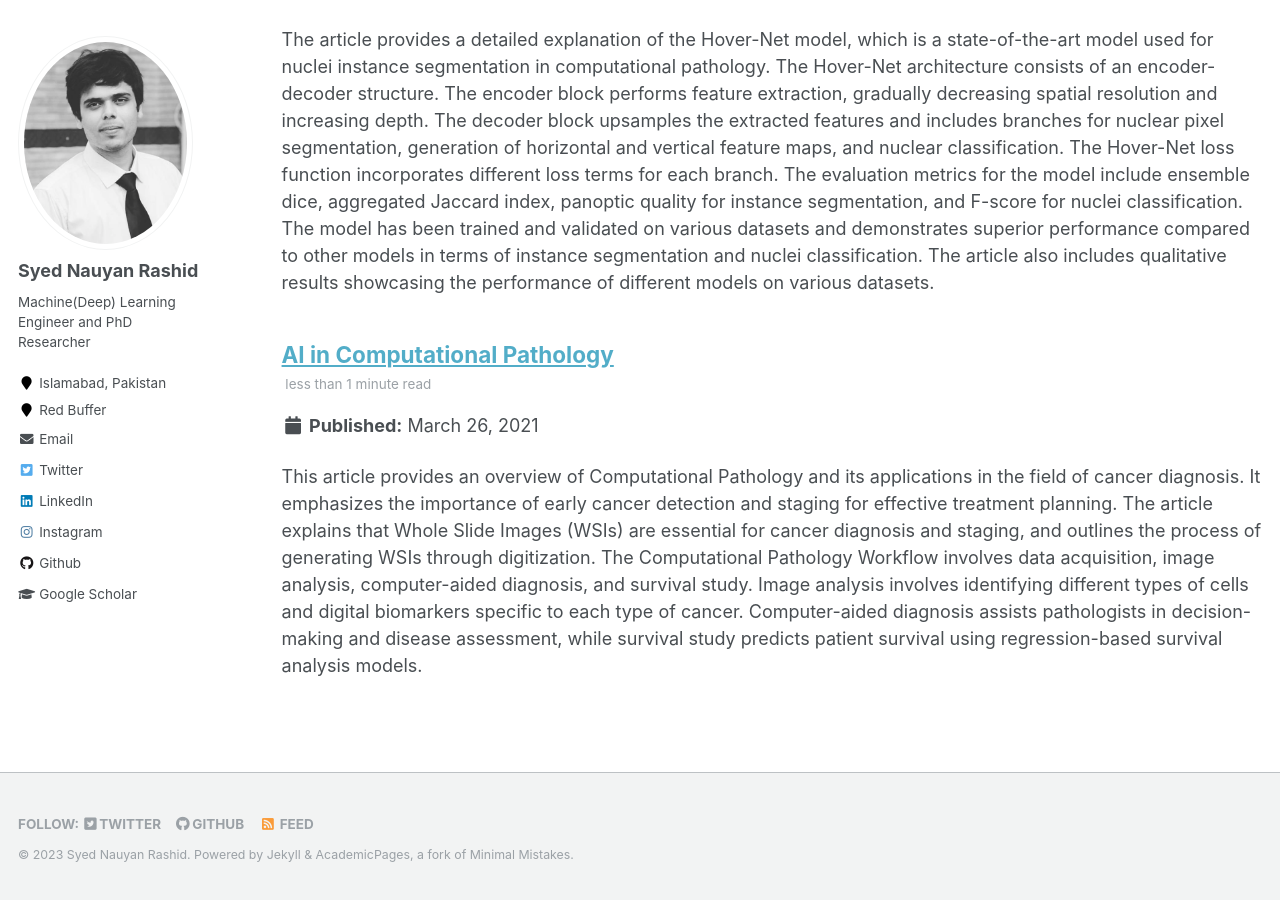
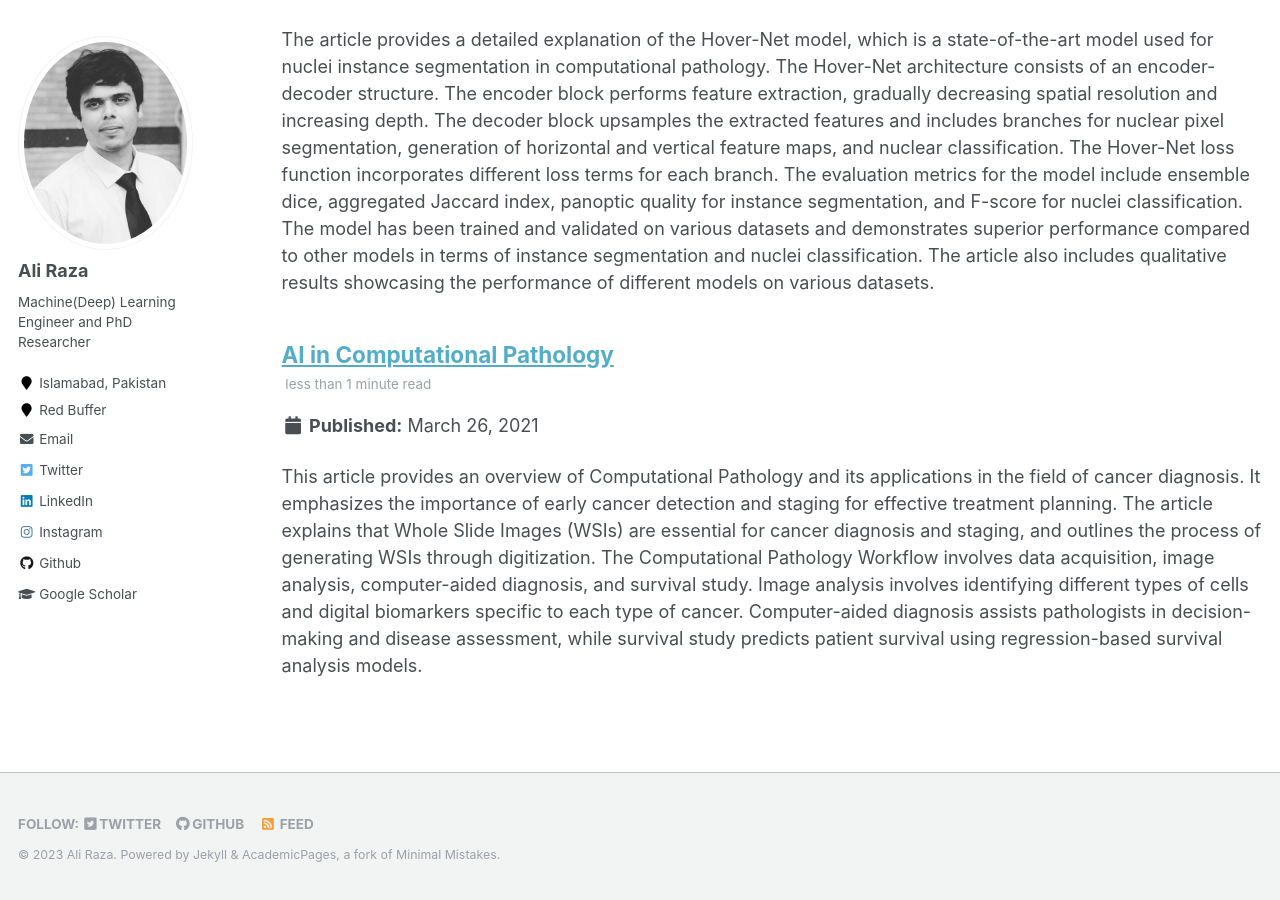
Before and after one commit to dataguy-ali/dataguy-ali.github.io, a Jekyll site: the page built from _pages/projects.html, in a window 1280 px wide and 900 px high, scrolled down 29437 px. Built offline with Jekyll 4.4.1, drawn with Linux system fonts in a browser that asks for light colours; some of the changed text lies outside the part shown.

Commit message:
updating name

```diff
--- a/_config.yml
+++ b/_config.yml
@@ -7,9 +7,9 @@
 
 # Site Settings
 locale                   : "en-US"
-title                    : "Syed Nauyan Rashid"
+title                    : "Ali Raza"
 title_separator          : "-"
-name                     : &name "Syed Nauyan Rashid"
+name                     : &name "Ali Raza"
 description              : &description "PhD Researcher @ NUST SEECS"
 url                      : https://nauyan.github.io # the base hostname & protocol for your site e.g. "https://mmistakes.github.io"
 baseurl                  : "" # the subpath of your site, e.g. "/blog"
@@ -89,7 +89,7 @@ analytics:
 
 # Site Author
 author:
-  name             : "Syed Nauyan Rashid"
+  name             : "Ali Raza"
   avatar           : "profile.jpeg"
   bio              : "Machine(Deep) Learning Engineer and PhD Researcher"
   location         : "Islamabad, Pakistan"
```
